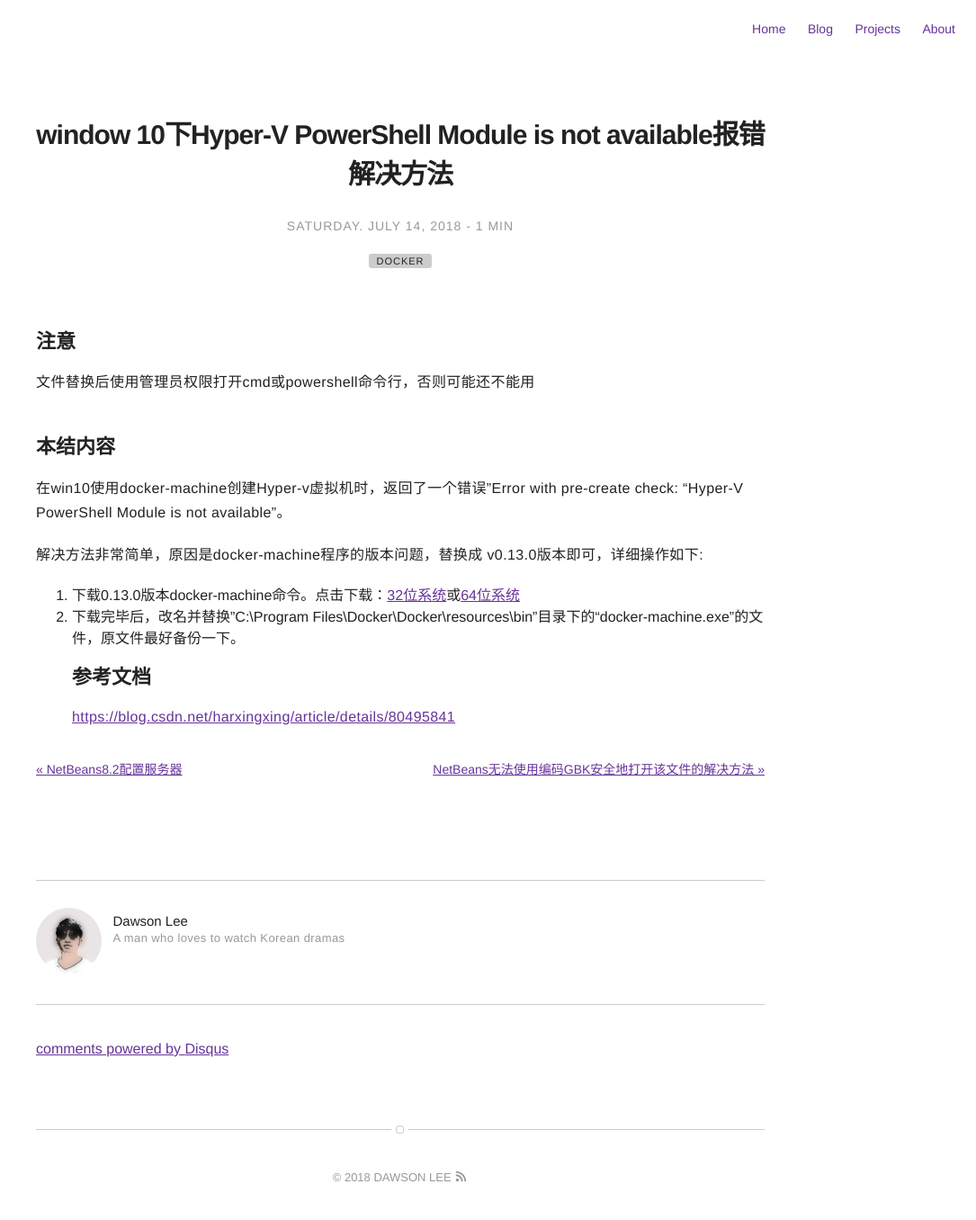
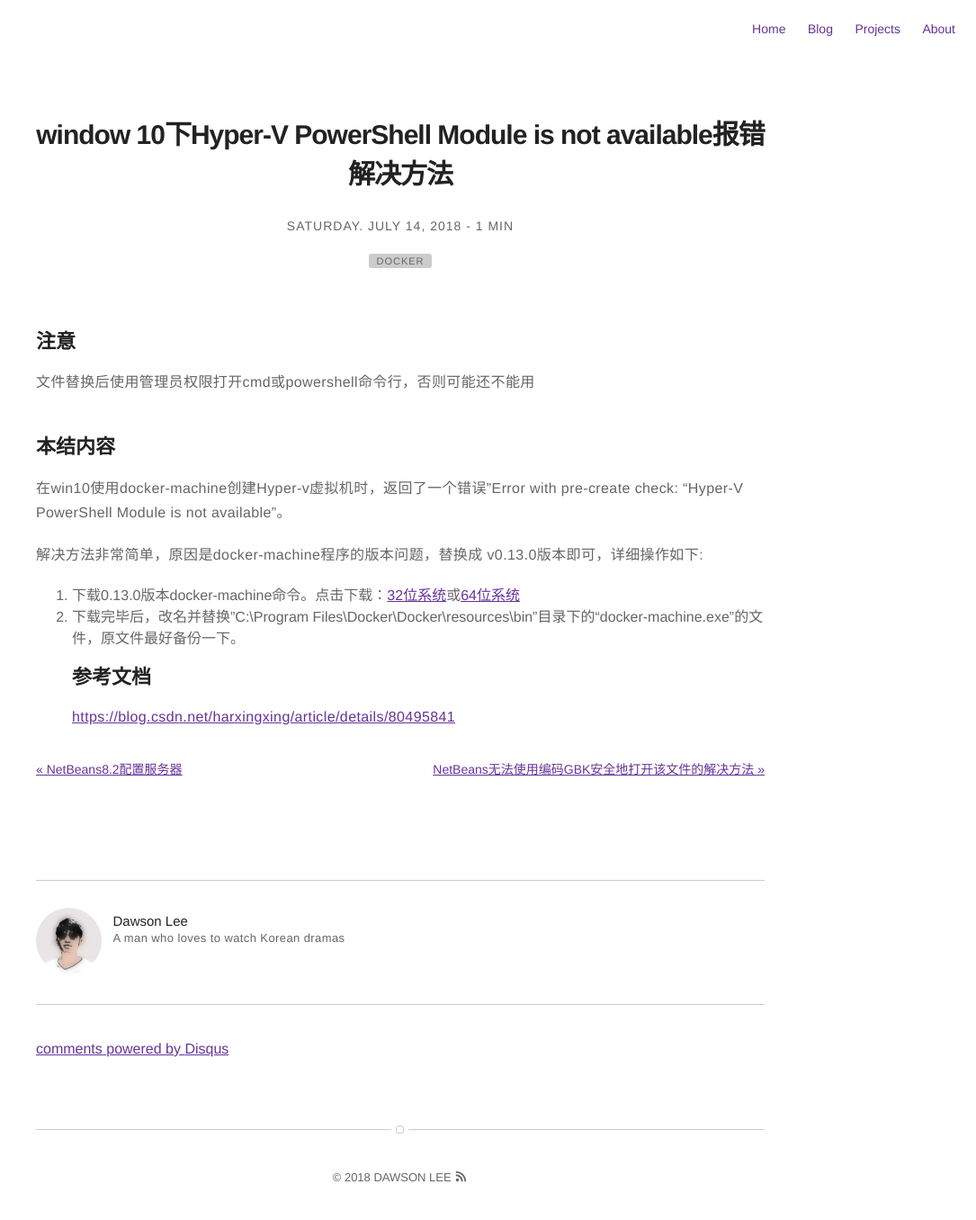
Before and after one commit to dawsonlee1790/dawsonlee1790.github.io, a Jekyll site: the page built from _posts/2018-07-14-window 10下Hyper-V PowerShell Module is not available报错解决方法.markdown, in a window 1280 px wide. Shown: the whole page at 90% size, without its empty margins (195-1280 px from the left). Built offline with Jekyll 4.4.1, drawn with Linux system fonts in a browser that asks for light colours; comment, search, counter and statistics services are not loaded.

Commit message:
修改博客外观

```diff
--- a/_sass/base/variables.sass
+++ b/_sass/base/variables.sass
@@ -1,9 +1,9 @@
 $fontSans: "Helvetica Neue", Helvetica, Arial, sans-serif
 $fontMonospace: "Consolas", Liberation Mono, Menlo, Courier, monospace
 
-$alpha: #222222
+$alpha: #666
 $beta: #222222
-$gama: #999999
+$gama: #666666
 $delta: #663399
 $epsilon: #cccccc
 
```
